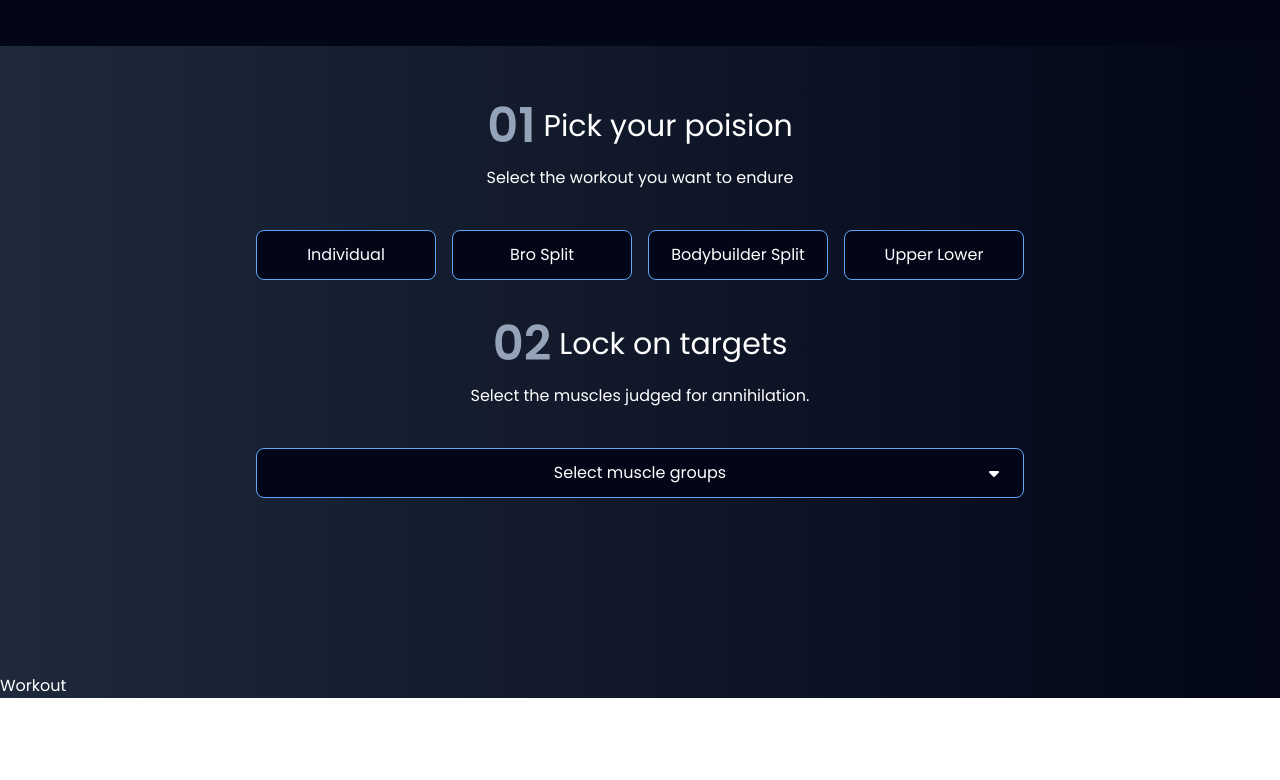
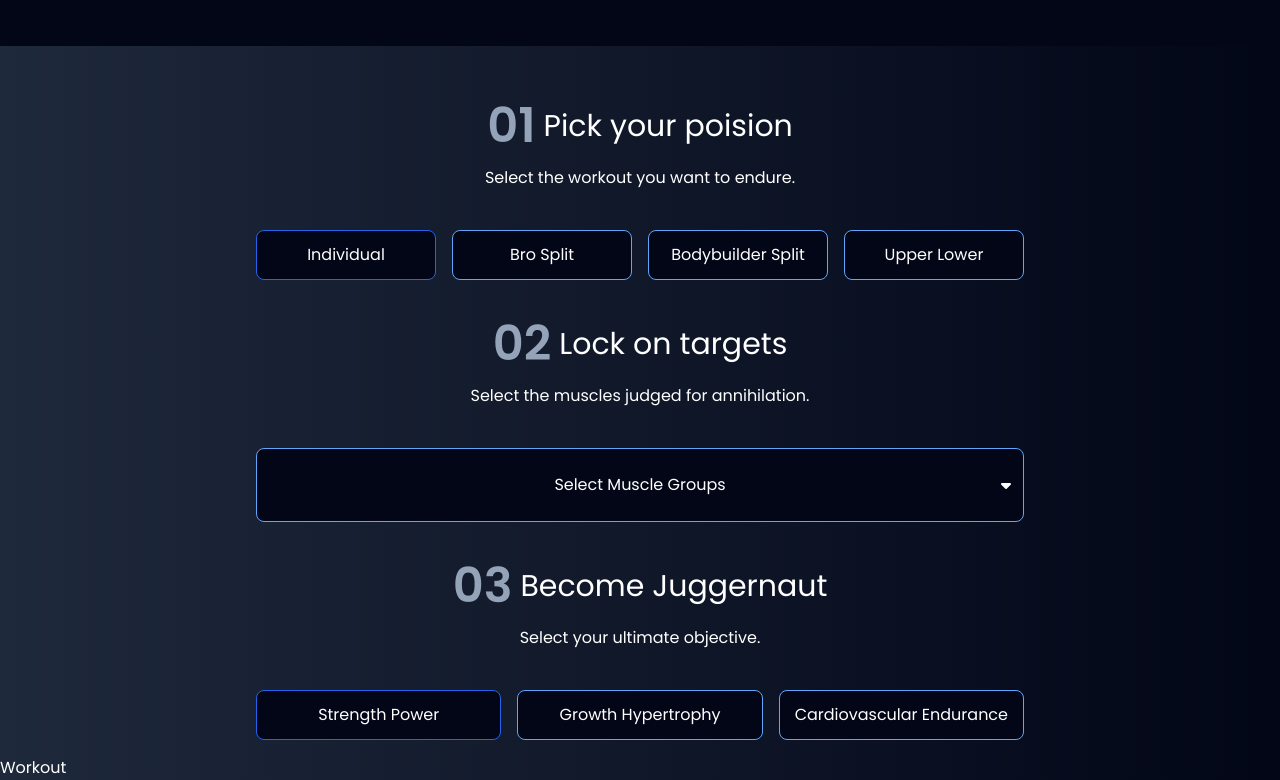
Before and after one commit to jasonmei-dev/react-gym-app, a React (Vite) app: page / in a window 1280 px wide. Shown: the part 926-1706 px from the top of the page. Before the commit the page ends 1624 px from the top, so only its background shows below. Built offline with nearby package versions, Linux system fonts and the light colour scheme.

Commit message:
update generator with workout type, musclee groups, and goals

```diff
--- a/src/components/Generator.jsx
+++ b/src/components/Generator.jsx
@@ -1,5 +1,6 @@
+import { useState } from 'react';
 import SectionWrapper from './SectionWrapper';
-import { WORKOUTS } from '../utils/workouts';
+import { WORKOUTS, SCHEMES } from '../utils/workouts';
 
 const Header = (props) => {
   const { index, title, description } = props;
@@ -16,24 +17,96 @@
 };
 
 const Generator = () => {
+  const [showModal, setShowModal] = useState(false);
+  const [poison, setPoison] = useState('individual');
+  const [muscles, setMuscles] = useState([]);
+  const [goal, setGoal] = useState('strength_power');
+
+  const toggleModal = () => {
+    setShowModal(!showModal);
+  };
+
+  const updateMuscles = (muscleGroup) => {
+    // remove muscleGroup from muscles if it's already in the array
+    if (muscles.includes(muscleGroup)) {
+      setMuscles(muscles.filter((val) => val !== muscleGroup));
+      return;
+    }
+    // Can't add more than 3 muscles to train
+    if (muscles.length > 2) {
+      return;
+    }
+    // If
+    if (poison != 'individual') {
+      setMuscles([muscleGroup]);
+      setShowModal(false);
+      return;
+    }
+
+    setMuscles([...muscles, muscleGroup]);
+    if (muscles.length === 2) {
+      setShowModal(false);
+    }
+  };
+
   return (
     <SectionWrapper header={'generate your workout'} title={["It's", 'Huge', "o'clock"]}>
-      <Header index={'01'} title={'Pick your poision'} description={'Select the workout you want to endure'} />
+      <Header index={'01'} title={'Pick your poision'} description={'Select the workout you want to endure.'} />
       <div className="grid grid-cols-2 sm:grid-cols-4 gap-4">
         {Object.keys(WORKOUTS).map((type, typeIndex) => {
           return (
-            <button className="bg-slate-950 border border-blue-400 py-3 rounded-lg duraton-200 hover:border-blue-600" key={typeIndex}>
+            <button
+              onClick={() => {
+                setPoison(type);
+                setMuscles([]);
+              }}
+              className={'bg-slate-950 border border-blue-400 py-3 rounded-lg duraton-200 ' + (type === poison ? 'border-blue-600' : 'border-blue-400')}
+              key={typeIndex}
+            >
               <p className="capitalize">{type.replaceAll('_', ' ')}</p>
             </button>
           );
         })}
       </div>
       <Header index={'02'} title={'Lock on targets'} description={'Select the muscles judged for annihilation.'} />
-      <div className="bg-slate-950 py-3 border border-solid border-blue-400 rounded-lg p-3">
-        <div className="relative flex items-center justify-center">
-          <p>Select muscle groups</p>
+      <div className="bg-slate-950 py-3 border border-solid border-blue-400 rounded-lg flex flex-col">
+        <button onClick={toggleModal} className="relative p-3 flex items-center justify-center">
+          <p className="capitalize">{muscles.length === 0 ? 'Select muscle groups' : muscles.join(', ')}</p>
           <i className="fa-solid fa-caret-down absolute right-3 top-1/2 -translate-y-1/2"></i>
-        </div>
+        </button>
+        {showModal && (
+          <div className="flex flex-col px-3 pb-3">
+            {(poison === 'individual' ? WORKOUTS[poison] : Object.keys(WORKOUTS[poison])).map((muscleGroup, muscleGroupIndex) => {
+              return (
+                <button
+                  onClick={() => {
+                    updateMuscles(muscleGroup);
+                  }}
+                  className={'hover:text-blue-400 duration-200 ' + (muscles.includes(muscleGroup) ? ' text-blue-400' : ' ')}
+                  key={muscleGroupIndex}
+                >
+                  <p className="uppercase">{muscleGroup.replace('_', ' ')}</p>
+                </button>
+              );
+            })}
+          </div>
+        )}
+      </div>
+      <Header index={'03'} title={'Become Juggernaut'} description={'Select your ultimate objective.'} />
+      <div className="grid grid-cols-3 gap-4">
+        {Object.keys(SCHEMES).map((scheme, schemeIndex) => {
+          return (
+            <button
+              onClick={() => {
+                setGoal(scheme);
+              }}
+              className={'bg-slate-950 border border-blue-400 py-3 rounded-lg duraton-200 ' + (scheme === goal ? 'border-blue-600' : 'border-blue-400')}
+              key={schemeIndex}
+            >
+              <p className="capitalize">{scheme.replaceAll('_', ' ')}</p>
+            </button>
+          );
+        })}
       </div>
     </SectionWrapper>
   );
```
